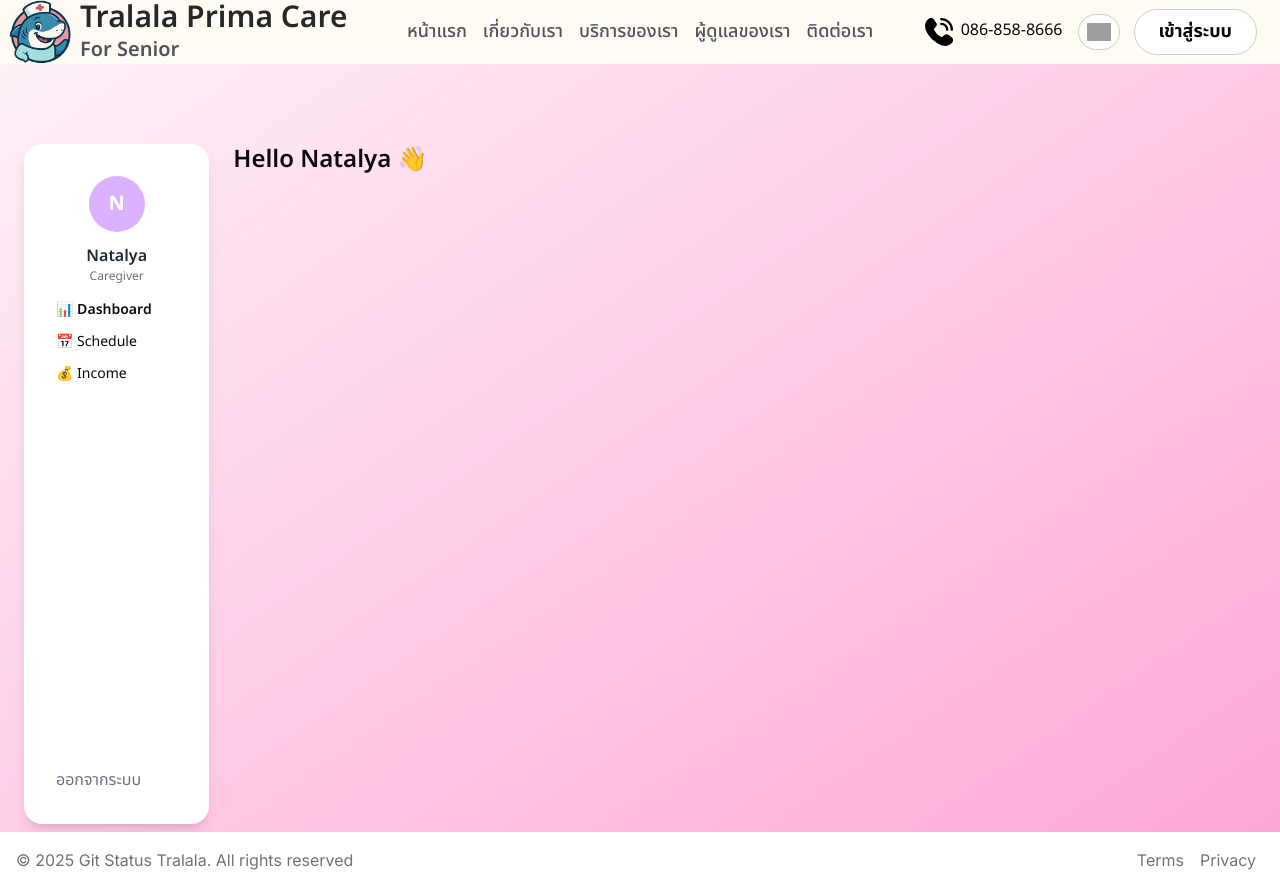
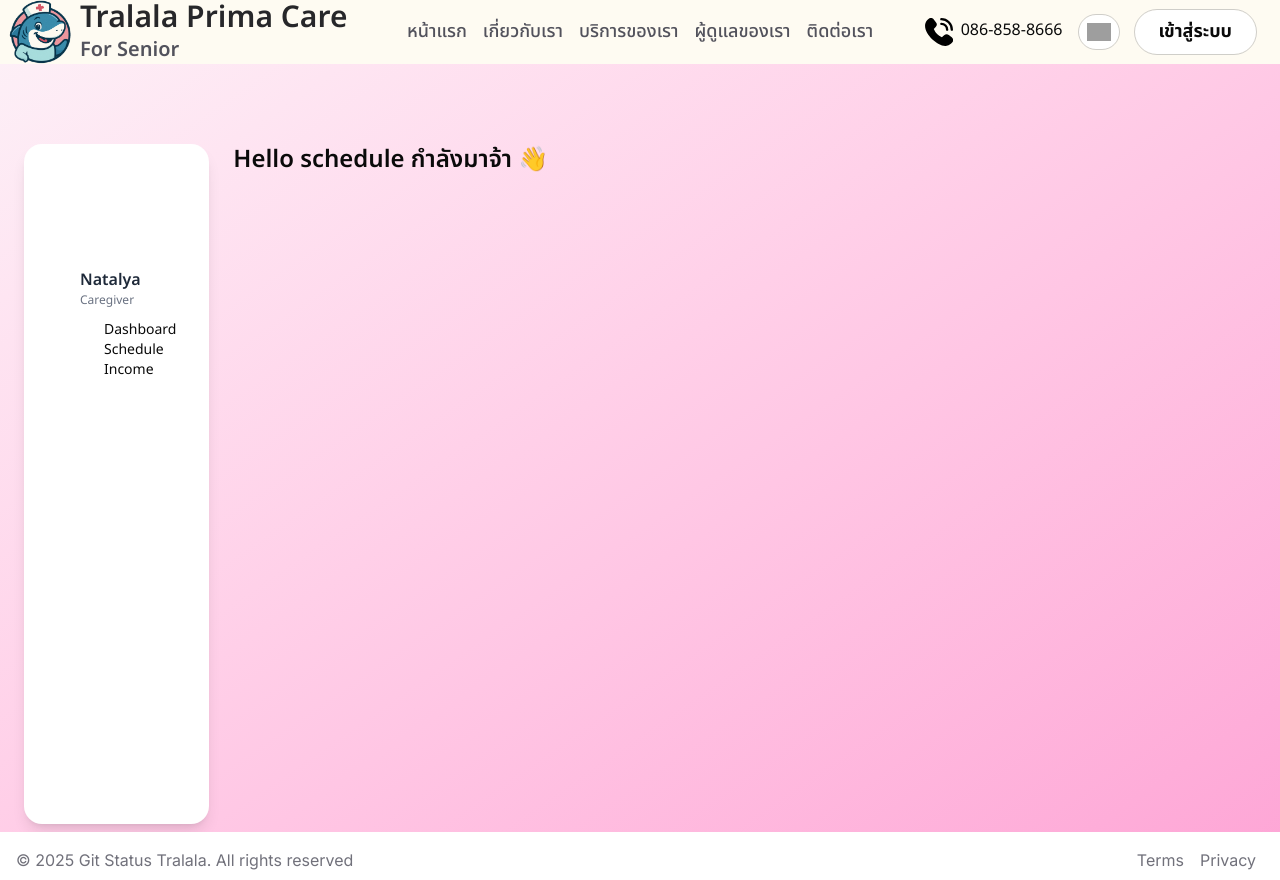
Before and after one commit to MemoJuice/project-tralala-react, a React (Vite) app: page /dashboardschedule in a window 1280 px wide. Built offline with nearby package versions, Linux system fonts and the light colour scheme; grey boxes are pictures that could not be loaded.

Commit message:
asideNavbar for dashborad demo 1

```diff
--- /dev/null
+++ b/src/components/NavbarDashboard.jsx
@@ -0,0 +1,26 @@
+import { Link } from "react-router";
+
+export default function NavbarDashboard() {
+  return (
+    <aside className="grid grid-cols-12 gap-6 max-w-7xl mx-auto mt-20 px-6">
+      <div className="text-center">
+        <img src="" alt="" />
+        <p className="mt-3 font-semibold text-gray-800">Natalya</p>
+        <p className="text-xs text-gray-500">Caregiver</p>
+      </div>
+      <nav className="flex flex-col gap-3 text-sm mt-16">
+        <ul>
+          <li>
+            <Link to="/dashboard">Dashboard</Link>
+          </li>
+          <li>
+            <Link to="/dashboardschedule">Schedule</Link>
+          </li>
+          <li>
+            <Link to="/dashboardincome">Income</Link>
+          </li>
+        </ul>
+      </nav>
+    </aside>
+  );
+}
--- a/src/views/Dashboard.jsx
+++ b/src/views/Dashboard.jsx
@@ -1,38 +1,10 @@
-import { Link } from "react-router";
+import NavbarDashboard from "@/components/NavbarDashboard";
 
 export default function Dashboard() {
   return (
     <div className="grid grid-cols-12 gap-6 max-w-7xl mx-auto mt-20 px-6">
       <aside className="col-span-12 md:col-span-3 lg:col-span-2 bg-white shadow-lg rounded-2xl p-8 flex flex-col justify-between min-h-[85vh]">
-        <div>
-          <div className="text-center">
-            <div className="w-14 h-14 bg-purple-300 text-white flex justify-center items-center rounded-full mx-auto text-xl font-bold">
-              N
-            </div>
-
-            <p className="mt-3 font-semibold text-gray-800">Natalya</p>
-            <p className="text-xs text-gray-500">Caregiver</p>
-          </div>
-
-          <nav className="flex flex-col gap-3 text-sm mt-4">
-            <Link
-              to="#"
-              className="flex items-center gap-3 hover:text-blue-500 font-semibold"
-            >
-              📊 Dashboard
-            </Link>
-            <Link to="#" className="flex items-center gap-3 hover:text-blue-500">
-              📅 Schedule
-            </Link>
-            <Link to="#" className="flex items-center gap-3 hover:text-blue-500">
-              💰 Income
-            </Link>
-          </nav>
-        </div>
-
-        <button className="flex items-center gap-2 text-gray-500 hover:text-red-500 mt-6">
-          ออกจากระบบ
-        </button>
+        <NavbarDashboard />
       </aside>
 
       <section className="col-span-12 md:col-span-9 lg:col-span-10">
--- a/src/views/DashboardIncome.jsx
+++ b/src/views/DashboardIncome.jsx
@@ -1,42 +1,13 @@
-import { Link } from "react-router";
+import NavbarDashboard from "@/components/NavbarDashboard";
 
 export default function DashboardIncome() {
   return (
     <div class="grid grid-cols-12 gap-6 max-w-7xl mx-auto mt-20 px-6">
-      <aside class="col-span-12 md:col-span-3 lg:col-span-2 bg-white shadow-lg rounded-2xl p-8 flex flex-col justify-between min-h-[85vh]">
-        <div>
-          <div class="text-center">
-            <div class="w-14 h-14 bg-purple-300 text-white flex justify-center items-center rounded-full mx-auto text-xl font-bold">
-              N
-            </div>
-
-            <p class="mt-3 font-semibold text-gray-800">Natalya</p>
-            <p class="text-xs text-gray-500">Caregiver</p>
-          </div>
-
-          <nav class="flex flex-col gap-3 text-sm mt-4">
-            <Link
-              to="#"
-              className="flex items-center gap-3 hover:text-blue-500 font-semibold"
-            >
-              📊 Dashboard
-            </Link>
-            <Link to="#" className="flex items-center gap-3 hover:text-blue-500">
-              📅 Schedule
-            </Link>
-            <Link to="#" className="flex items-center gap-3 hover:text-blue-500">
-              💰 Income
-            </Link>
-          </nav>
-        </div>
-
-        <button class="flex items-center gap-2 text-gray-500 hover:text-red-500 mt-6">
-          ออกจากระบบ
-        </button>
+      <aside className="col-span-12 md:col-span-3 lg:col-span-2 bg-white shadow-lg rounded-2xl p-8 flex flex-col justify-between min-h-[85vh]">
+        <NavbarDashboard />
       </aside>
-
       <section class="col-span-12 md:col-span-9 lg:col-span-10">
-        <h2 class="text-2xl font-semibold mb-4">Hello Natalya 👋</h2>
+        <h2 class="text-2xl font-semibold mb-4">Hello Income กำลังมาจ้า 👋</h2>
       </section>
     </div>
   );
--- a/src/views/DashboardSchedule.jsx
+++ b/src/views/DashboardSchedule.jsx
@@ -1,42 +1,15 @@
-import { Link } from "react-router";
+import NavbarDashboard from "@/components/NavbarDashboard";
 
 export default function DashboardSchedule() {
   return (
     <div class="grid grid-cols-12 gap-6 max-w-7xl mx-auto mt-20 px-6">
-      <aside class="col-span-12 md:col-span-3 lg:col-span-2 bg-white shadow-lg rounded-2xl p-8 flex flex-col justify-between min-h-[85vh]">
-        <div>
-          <div class="text-center">
-            <div class="w-14 h-14 bg-purple-300 text-white flex justify-center items-center rounded-full mx-auto text-xl font-bold">
-              N
-            </div>
-
-            <p class="mt-3 font-semibold text-gray-800">Natalya</p>
-            <p class="text-xs text-gray-500">Caregiver</p>
-          </div>
-
-          <nav class="flex flex-col gap-3 text-sm mt-4">
-            <Link
-              to="#"
-              className="flex items-center gap-3 hover:text-blue-500 font-semibold"
-            >
-              📊 Dashboard
-            </Link>
-            <Link to="#" className="flex items-center gap-3 hover:text-blue-500">
-              📅 Schedule
-            </Link>
-            <Link to="#" className="flex items-center gap-3 hover:text-blue-500">
-              💰 Income
-            </Link>
-          </nav>
-        </div>
-
-        <button class="flex items-center gap-2 text-gray-500 hover:text-red-500 mt-6">
-          ออกจากระบบ
-        </button>
+      <aside className="col-span-12 md:col-span-3 lg:col-span-2 bg-white shadow-lg rounded-2xl p-8 flex flex-col justify-between min-h-[85vh]">
+        <NavbarDashboard />
       </aside>
-
       <section class="col-span-12 md:col-span-9 lg:col-span-10">
-        <h2 class="text-2xl font-semibold mb-4">Hello Natalya 👋</h2>
+        <h2 class="text-2xl font-semibold mb-4">
+          Hello schedule กำลังมาจ้า 👋
+        </h2>
       </section>
     </div>
   );
```
Also changed, not shown: src/App.jsx (+7 -6 lines).
